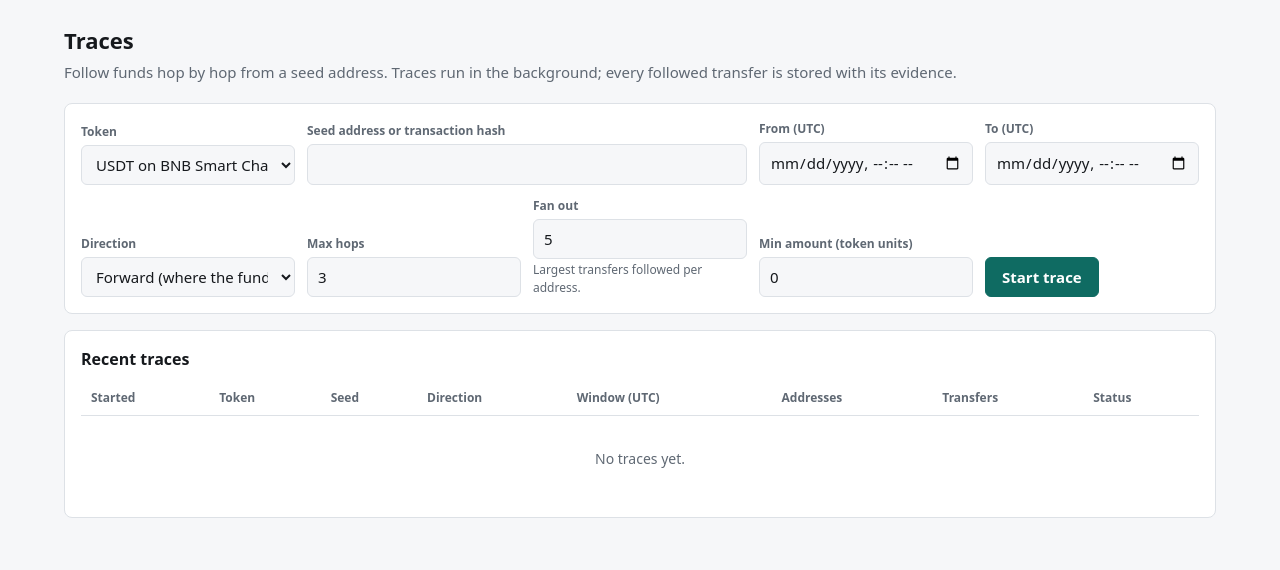
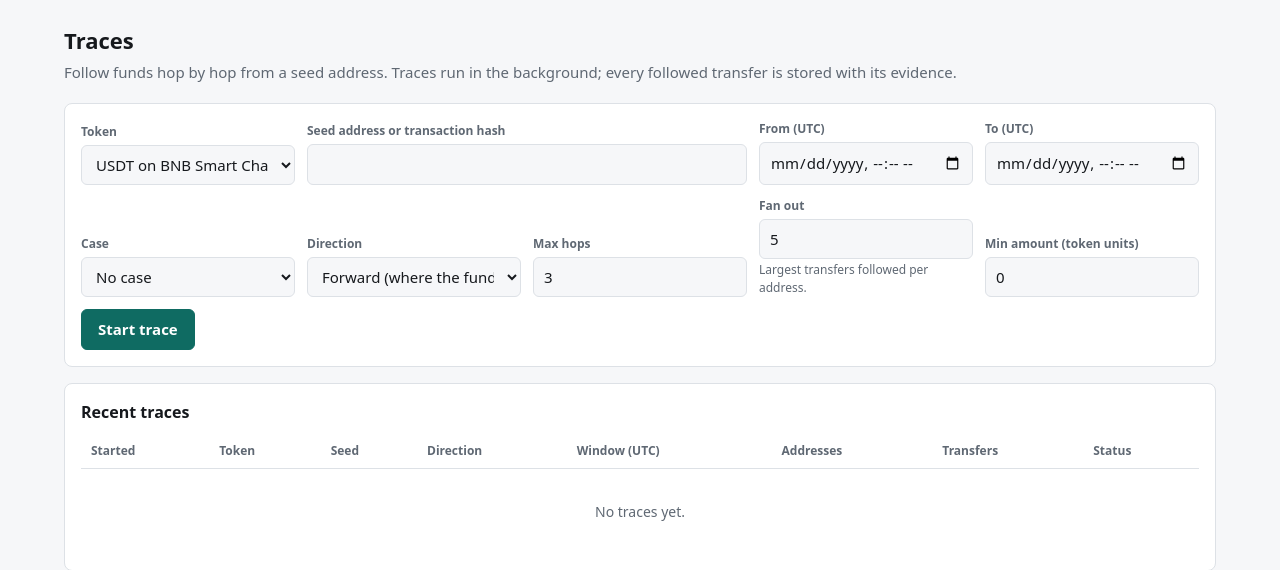
Before and after one commit to dev007z/spoor, a Django app: page /traces/ in a window 1280 px wide. Shown: the part 66-636 px from the top of the page. Run offline with Django 5.2, Linux system fonts and the light colour scheme; the visitor is signed in with stand-in values (Sample User, id 1); data comes from the database, SQL or seed files in the repository; data that the repository does not hold is empty; parts of the project's set-up code (start-up, migrations or seed data) failed here and were passed over.

Commit message:
Record trace activity in its case

```diff
--- a/spoor/modules/tracing/forms.py
+++ b/spoor/modules/tracing/forms.py
@@ -3,6 +3,7 @@ from decimal import Decimal
 from django import forms
 
 from spoor.common.functions import to_raw
+from spoor.modules.cases.models import Case
 from spoor.modules.chains.addresses import is_tx_hash
 from spoor.modules.chains.forms import AddressTransfersForm
 from spoor.modules.tracing.enums import TraceDirection
@@ -11,6 +12,9 @@ from spoor.modules.tracing.enums import TraceDirection
 class StartTraceForm(AddressTransfersForm):
     """The address-and-window form plus the trace parameters."""
 
+    case = forms.ModelChoiceField(
+        queryset=Case.objects.order_by("-created_at"), required=False, empty_label="No case"
+    )
     direction = forms.ChoiceField(choices=TraceDirection.choices, initial=TraceDirection.FORWARD)
     max_hops = forms.IntegerField(min_value=1, max_value=10, initial=3)
     fan_out = forms.IntegerField(
--- a/spoor/modules/tracing/templates/tracing/trace_detail.html
+++ b/spoor/modules/tracing/templates/tracing/trace_detail.html
@@ -6,6 +6,7 @@
 {% block content %}
   <h1>{{ run.get_direction_display }}</h1>
   <p class="params">
+    {% if run.case %}<span>Case <a href="{% url 'cases:case_detail' run.case.pk %}">{{ run.case.name }}</a></span>{% endif %}
     <span><strong>{{ run.token.symbol }}</strong> on {{ run.chain.name }}</span>
     {% if run.seed_tx_hash %}
       <span>Seed transaction <a class="mono" href="{{ seed_tx_url }}" target="_blank" rel="noopener noreferrer" title="{{ run.seed_tx_hash }}">{{ run.seed_tx_hash|short }}</a></span>
--- a/spoor/modules/tracing/views.py
+++ b/spoor/modules/tracing/views.py
@@ -3,6 +3,8 @@ from django.shortcuts import get_object_or_404, redirect, render
 from django.views import View
 
 from spoor.common.functions import to_units
+from spoor.modules.cases.enums import CaseEventType
+from spoor.modules.cases.models import CaseEvent
 from spoor.modules.tracing.enums import StopReason
 from spoor.modules.tracing.forms import StartTraceForm
 from spoor.modules.tracing.models import TraceRun
@@ -15,7 +17,7 @@ class TraceListView(View):
     template_name = "tracing/trace_list.html"
 
     def get(self, request):
-        return self.render(request, StartTraceForm())
+        return self.render(request, StartTraceForm(initial={"case": request.GET.get("case")}))
 
     def post(self, request):
         form = StartTraceForm(request.POST)
@@ -25,6 +27,8 @@ class TraceListView(View):
         data = form.cleaned_data
         run = TraceRun.create_run(
             data["token"],
+            case=data["case"],
+            created_by=request.user,
             seed_address=data["address"],
             seed_tx_hash=data["seed_tx_hash"],
             direction=data["direction"],
@@ -34,6 +38,14 @@ class TraceListView(View):
             fan_out=data["fan_out"],
             min_amount=data["min_amount_raw"],
         )
+        if run.case:
+            CaseEvent.record(
+                run.case,
+                request.user,
+                CaseEventType.TRACE_STARTED,
+                f"Started a {run.direction} {run.token.symbol} trace on {run.chain.name}.",
+                trace_run=str(run.pk),
+            )
         transaction.on_commit(lambda: run_trace.delay(str(run.pk)))
         return redirect("tracing:trace_detail", pk=run.pk)
 
@@ -49,7 +61,7 @@ class TraceDetailView(View):
     body_template_name = "tracing/_trace_body.html"
 
     def get(self, request, pk):
-        run = get_object_or_404(TraceRun.objects.select_related("token__chain"), pk=pk)
+        run = get_object_or_404(TraceRun.objects.select_related("token__chain", "case"), pk=pk)
         template = self.body_template_name if request.headers.get("HX-Request") else None
         return render(request, template or self.template_name, trace_context(run))
 
```
Also changed, not shown: spoor/modules/tracing/api.py (+14 -1 lines).
